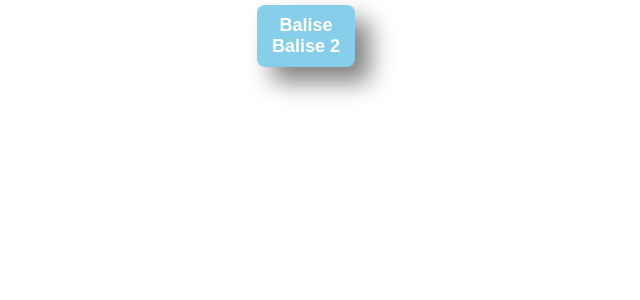
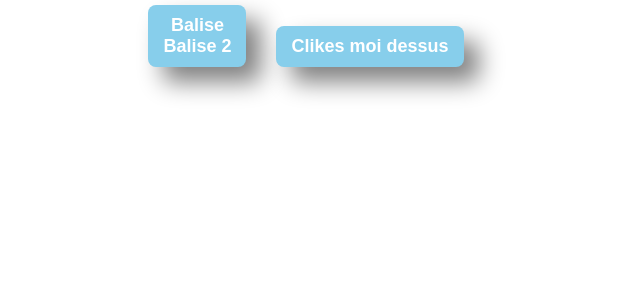
Before and after one commit to anathor28/2021_11_08_tjs, a React (Create React App) app: page / in a window 1280 px wide. Shown: the top 300 px of the page, without its empty margins (334-974 px from the left). Built offline with nearby package versions, Linux system fonts and the light colour scheme.

Commit message:
ajout de propsTYpes

```diff
--- a/src/App/App.tsx
+++ b/src/App/App.tsx
@@ -1,5 +1,5 @@
 import React from 'react';
-import logo from './logo.svg';
+// import logo from './logo.svg';
 import './App.css';
 import Button from './components/Button/Button';
 
@@ -9,6 +9,7 @@ function App() {
       <Button onButtonClick={(arg)=>{
         console.log('Le button de App est clické', arg);
       }}><div>Balise</div><div>Balise 2</div></Button>
+      <Button onButtonClick={()=>{}}>Clikes moi dessus</Button>
     </div>
   );
 }
--- a/src/App/components/Button/Button.js
+++ b/src/App/components/Button/Button.js
@@ -1,8 +1,12 @@
 import React from "react";
+import PropTypes from 'prop-types';
 import style from './Button.module.css'
 const Button = (props) => {
     console.log(props);
     return (<button onClick={(evt)=>props.onButtonClick()} className={style.Button}>{props.children}</button>);
 };
-
+Button.propTypes={
+    children: PropTypes.any.isRequired,
+    onButtonClick: PropTypes.func.isRequired
+}
 export default Button;
```
